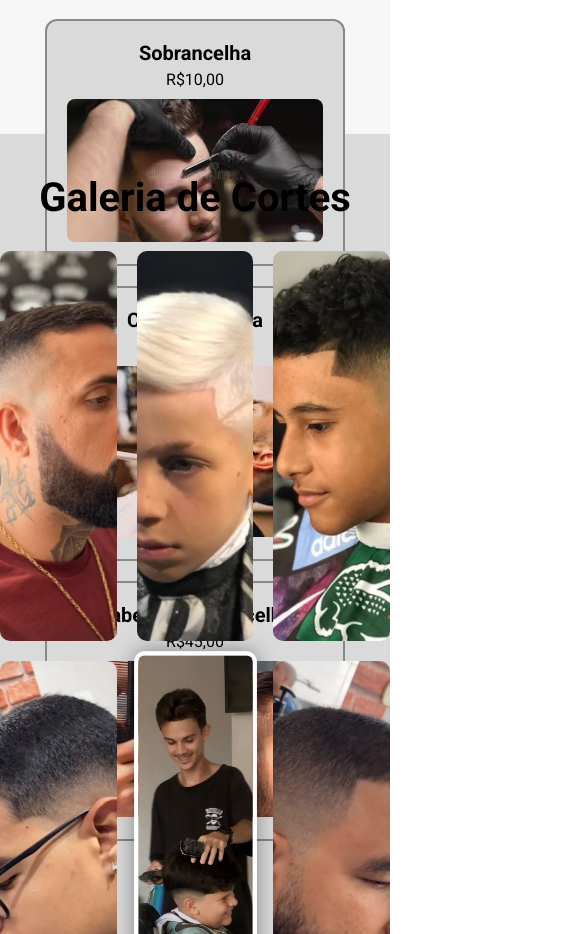
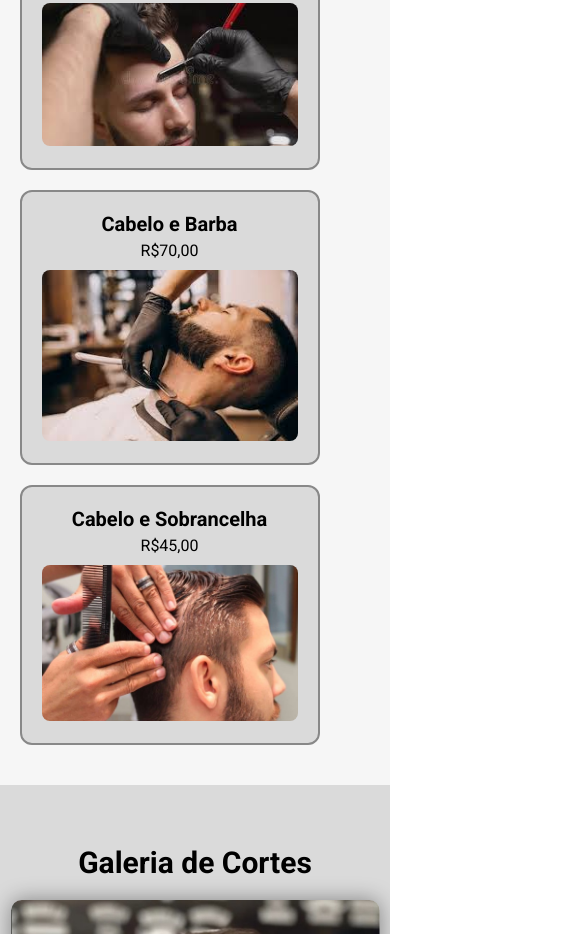
Before and after one commit to s1ntos/MuriloBarber, a plain HTML site: page index.html in a window 390 px wide. Shown: the part 2941-3875 px from the top of the page, 585 px wide, since content can reach past the window. Drawn offline with Linux system fonts and the light colour scheme.

Commit message:
direto pra prod

```diff
--- a/assets/css/style.css
+++ b/assets/css/style.css
@@ -245,11 +245,11 @@ section {
 .servicos {
   background-color: #f6f6f6;
   max-width: 100%;
-  height: 900px;
-  padding: 0;
+  padding: 4rem 0; /* Espaçamento acima e abaixo */
   margin: 0;
+  align-items: center;
+}
 
-}
 .servicos-title {
   font-size: 6rem;
   margin-top: 40px;
@@ -261,23 +261,24 @@ section {
 }
 
 .lista-servicos {
-  display: flex;
-  flex-wrap: wrap;
-  justify-content: center; /* CENTRALIZA os cards */
-  gap: 2rem;
-  padding-bottom: 60px;
+  display: grid;
+  grid-template-columns: repeat(auto-fit, minmax(250px, 1fr));
+  gap: 20px;
+  width: 90%;
   max-width: 1200px;
-  margin: 0 auto; /* CENTRALIZA a lista em relação à tela */
-  padding-top: 80px; /* adiciona espaço no topo */
+  margin: 0 auto;
 }
+
 
 .item-servico {
   border: 2px solid #888;
   color: #000;
   border-radius: 12px;
   padding: 20px;
-  width: 300px;
+  flex: 1 1 250px; /* agora os cards vão se ajustar automaticamente */
+  max-width: 300px;
   background-color: #dadada;
+  box-sizing: border-box;
 }
 
 .item-servico h3 {
@@ -313,17 +314,21 @@ section {
 
 .galeria-grid {
   display: grid;
-  grid-template-columns: repeat(3, 1fr);
+  grid-template-columns: repeat(auto-fit, minmax(250px, 1fr));
   gap: 20px;
-  max-width: 1000px;
+  width: 90%;
+  max-width: 1200px;
   margin: 0 auto;
 }
+
 
 .galeria-grid img {
   width: 100%;
   height: 390px;
   object-fit: cover;
   border-radius: 10px;
+  box-shadow: 0 0 20px rgba(0, 0, 0, 0.4);
+  transform: scale(1.05);
   transition: transform 0.3s ease, box-shadow 0.3s ease;
 }
 
@@ -333,10 +338,22 @@ section {
 }
 
 .central {
-  border: 4px solid #fff;
   border-radius: 12px;
   box-shadow: 0 0 20px rgba(0, 0, 0, 0.4);
   transform: scale(1.05);
+}
+
+@media (max-width: 768px) {
+  .servicos-title,
+  .galeria-title {
+    font-size: 3rem;
+    padding-top: 20px;
+  }
+
+
+  .galeria-grid img {
+    height: 400px;
+  }
 }
 
 footer.footer {
@@ -380,17 +397,15 @@ footer.footer {
 }
 
 .mapa {
-  width: 100vw;            /* ocupa a largura da tela inteira */
+  position: relative;
+  width: 100%;
   margin: 0;
   padding: 0;
-  left: 600px;
-  position: relative;
-  transform: translateX(-50%); /* remove limite lateral de containers pais */
 }
 
 .mapa iframe {
-  width: 100vw; /* garante que o iframe também ocupe toda a largura */
+  display: block;
+  width: 100vw;
   height: 400px;
   border: none;
-  display: block;
 }
--- a/index.html
+++ b/index.html
@@ -116,7 +116,6 @@
 
       <img src="assets/img/img_g6.jpg" alt="Corte 6">
       <img src="assets/img/img_g7.jpg" alt="Corte 7">
-      <img src="assets/img/img_g8.jpg" alt="Corte 8">
     </div>
   </section>
 
```
